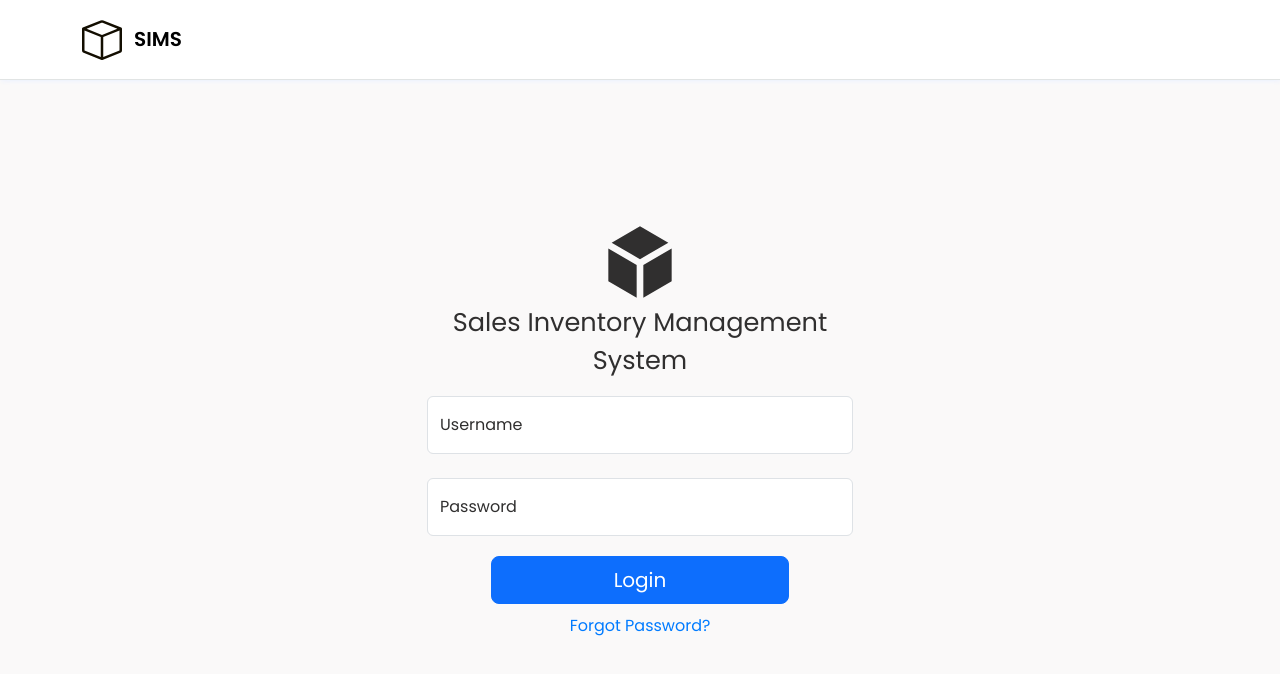
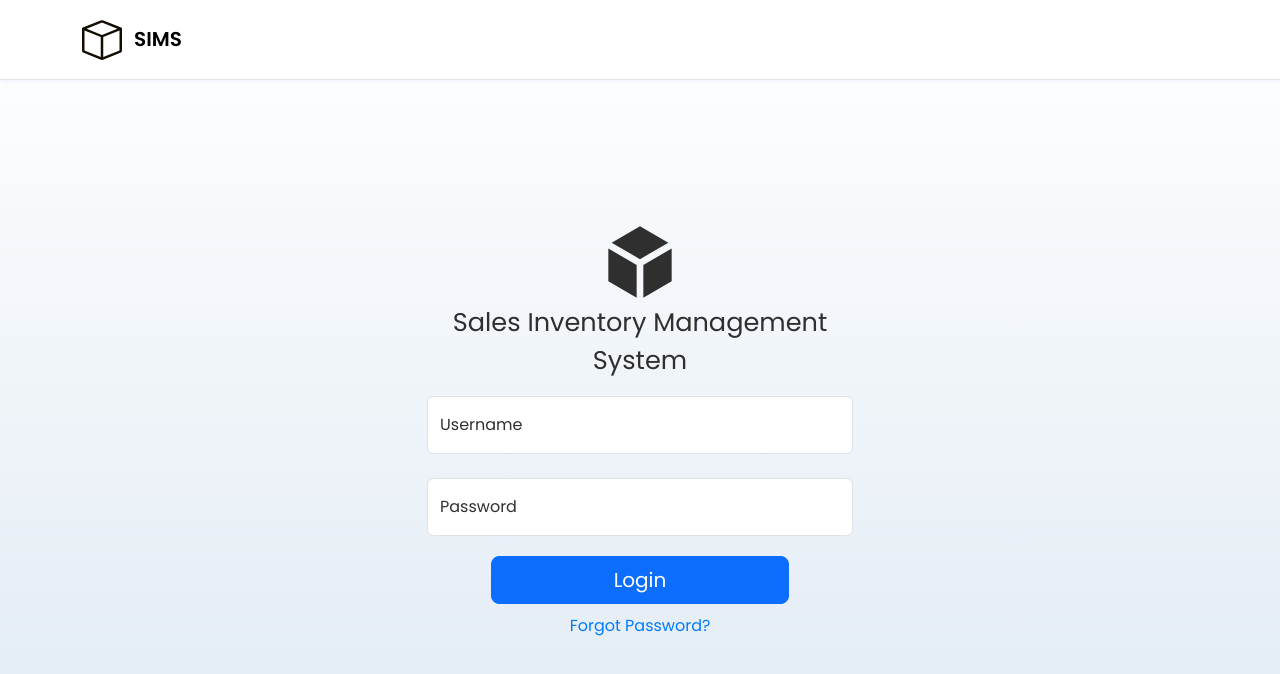
Before and after one commit to MarkRyuo/SalesInventoryManagementSystem_SIMS, a React (Vite) app in the folder client/: page /LoginPage in a window 1280 px wide. Shown: the top 674 px of the page. Built offline with nearby package versions, Linux system fonts and the light colour scheme.

Commit message:
Subject: Update

```diff
--- a/client/src/pages/LoginPage/Login.module.scss
+++ b/client/src/pages/LoginPage/Login.module.scss
@@ -7,6 +7,11 @@
 .containerSpace {
     width: 100%;
     height: 95px;
+}
+
+section {
+    height: 100vh;
+    background: linear-gradient(to top, #dfe9f3 0%, white 100%);
 }
 
 
--- a/client/src/pages/LoginPage/LoginPage.jsx
+++ b/client/src/pages/LoginPage/LoginPage.jsx
@@ -8,7 +8,7 @@ export const LoginPage = () => {
 
 
     return (
-        <>
+        <section>
             <Container fluid className='mb-5 p-0'> <NavLogin/> </Container> {/** 100% width */}
 
             <Container fluid className={LoginStyle.containerSpace}></Container> {/* Space */}
@@ -27,7 +27,7 @@ export const LoginPage = () => {
                 </Row>
             </Container>
 
-        </>
+        </section>
     )
 }
 
```
